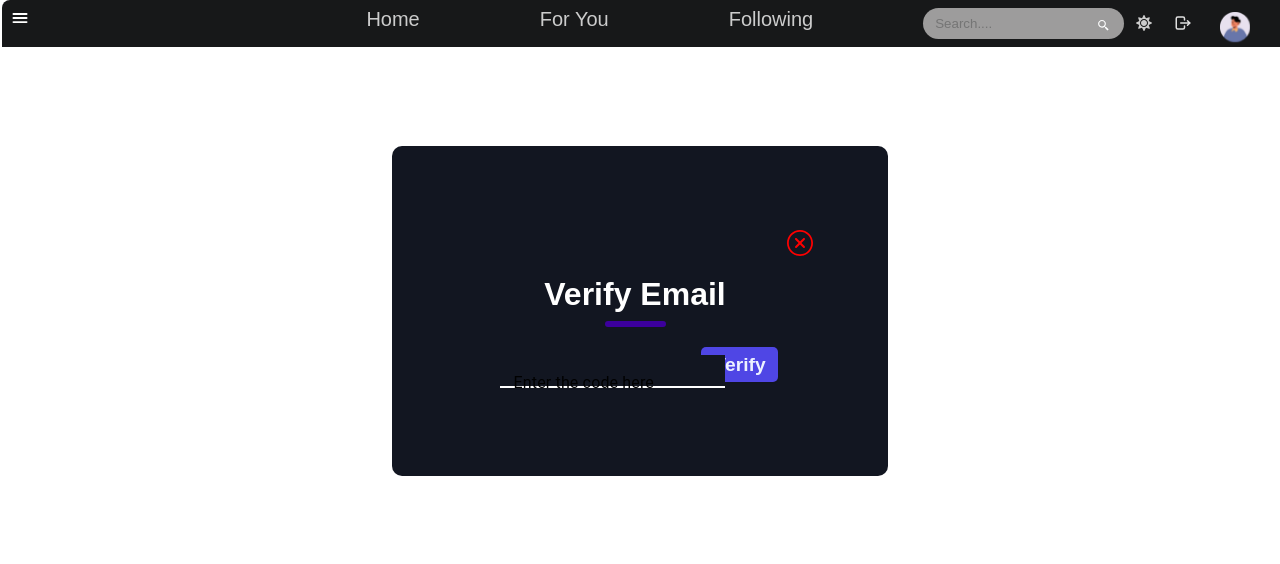
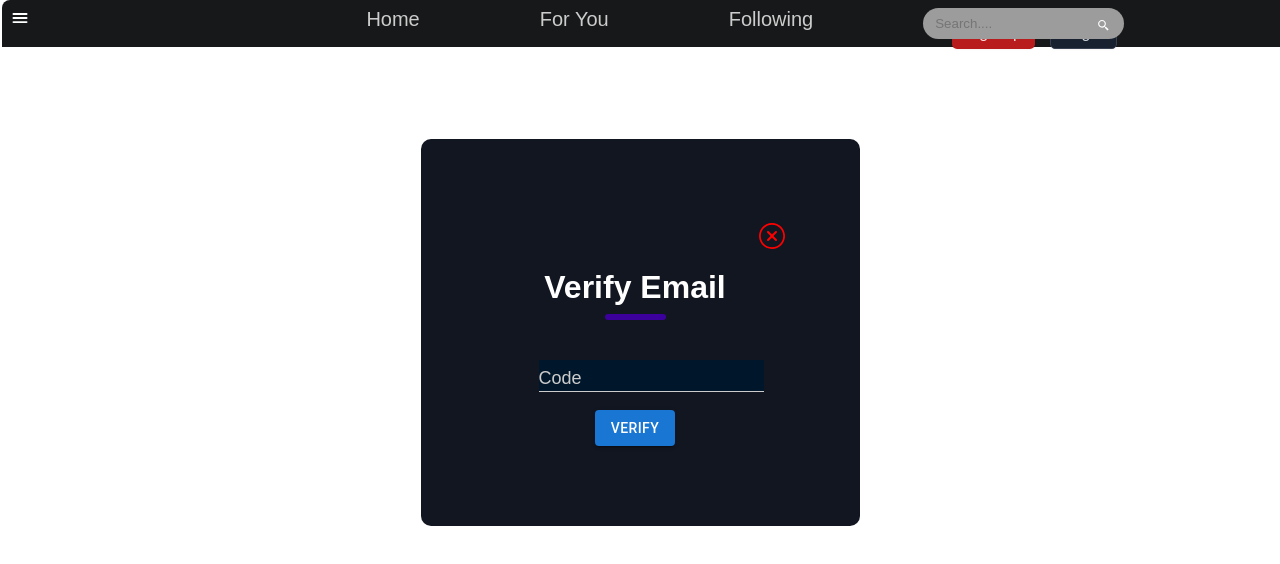
Before and after one commit to fekadusisay21/News_Aggregator, a React (Vite) app: page /verify in a window 1280 px wide. Shown: the top 564 px of the page. Built offline with nearby package versions, Linux system fonts and the light colour scheme; a web font is replaced by a local one.

Commit message:
ui some touches

```diff
--- a/src/context/AuthContext.jsx
+++ b/src/context/AuthContext.jsx
@@ -18,7 +18,7 @@ function AuthProvider({ children }) {
 
   const navigate = useNavigate();
   const [logged, setLogged] = useState(
-    localStorage.getItem("accessToken") ? true : true,
+    localStorage.getItem("accessToken") ? true : false
   );
   const [user, setUser] = useState(
     localStorage.getItem("user") ? localStorage.getItem("user") : ""
@@ -95,7 +95,6 @@ function AuthProvider({ children }) {
   return (
     <AuthContext.Provider
       value={{
-        name: "Fekadu",
         userData,
         setUserData,
         setUser,
--- a/src/pages/Login.jsx
+++ b/src/pages/Login.jsx
@@ -1,51 +1,39 @@
-/* eslint-disable react/prop-types */
-// import Input from "../ui/Input";
 import styled from "styled-components";
 import { Link, useNavigate } from "react-router-dom";
 import { IoIosCloseCircleOutline } from "react-icons/io";
 import { useForm } from "react-hook-form";
 import { useState } from "react";
-import { Styled_Input, Styled_Label, InputWrapper } from "../ui/Input";
 import { useAuth } from "../context/AuthContext";
 import GoogleLogin from "../ui/GoogleLogin";
+import Button from "@mui/material/Button";
+import { InputWrapper, Styled_Input, Styled_Label } from "../ui/Input";
 import { useDark } from "../context/DarkContext";
-import Button from "@mui/material/Button";
+
 const Styled_CloseBtn = styled.button`
   position: relative;
   color: red;
-  margin-left: 100%;
+  margin-left: 110%;
   font-size: 32px;
   background-color: transparent;
   border: none;
   z-index: 1;
 `;
-function Login() {
-  const { logUser, logged } = useAuth();
-  const [isUsernameFocused, setIsUsernameFocused] = useState(false);
-  const [isPasswordFocused, setIsPasswordFocused] = useState(false);
-  const navigate = useNavigate();
-  const { isDark } = useDark();
-  const { register, handleSubmit } = useForm();
-  const onSubmit = (data) => {
-    logUser(data);
-  };
-  if (logged) return;
 
 const Styled_Container = styled.div`
-  max-height: 50vh;
-    background-color: ${isDark ? "#00172b" : "#ccc"};
-    padding: 25px 50px;
-    padding-bottom: 110px;
+  background-color: ${(props) => (props.isDark ? "#00172b" : "#ccc")};
+  padding: 0 70px;
+  padding-bottom: 60px;
   text-align: center;
   align-content: center;
   border-radius: 10px;
   margin-top: 12.5%;
 `;
+
 const Styled_Span = styled.span`
   display: block;
-    color: ${isDark ? "white" : "black"};
+  color: ${(props) => (props.isDark ? "white" : "black")};
   a {
-      color: ${isDark ? "white" : "black"};
+    color: ${(props) => (props.isDark ? "white" : "black")};
     &:hover {
       color: red;
     }
@@ -53,20 +41,37 @@ function Login() {
 `;
 
 const Styled_Title = styled.h1`
-    color: ${isDark ? "white" : "black"};
+  color: ${(props) => (props.isDark ? "white" : "black")};
   text-align: center;
-    margin-bottom: 50px;
 `;
-  // const Styled_button = styled(Button)`
-  // margin-top: 10px;
-  // `;
+
+const Styled_Form = styled.form`
+  display: flex;
+  flex-direction: column;
+  gap: 3px;
+`;
+
+function Login() {
+  const { logUser, logged } = useAuth();
+  const { isDark } = useDark();
+  const navigate = useNavigate();
+  const { register, handleSubmit } = useForm();
+  const [isPasswordFocused, setIsPasswordFocused] = useState(false);
+  const [isUsernameFocused, setIsUsernameFocused] = useState(false);
+
+  if (logged) return null;
+
+  const onSubmit = (data) => {
+    logUser(data);
+  };
+
   return (
-    <Styled_Container>
+    <Styled_Container isDark={isDark}>
       <Styled_CloseBtn onClick={() => navigate("/")}>
         <IoIosCloseCircleOutline />
       </Styled_CloseBtn>
-      <Styled_Title>Login</Styled_Title>
-      <form action="" method="POST" onSubmit={handleSubmit(onSubmit)}>
+      <Styled_Title isDark={isDark}>Login</Styled_Title>
+      <Styled_Form onSubmit={handleSubmit(onSubmit)}>
         <InputWrapper>
           <Styled_Label
             active={isUsernameFocused}
@@ -80,12 +85,12 @@ function Login() {
             name="username"
             id="username"
             onFocus={() => setIsUsernameFocused(true)}
-            onBlur={() => setIsUsernameFocused(false)}
+            onBlur={() => setIsUsernameFocused(true)}
+            isDark={isDark}
             {...register("username")}
-            isDark={isDark}
           />
         </InputWrapper>
-        <br/>
+        <br />
         <InputWrapper>
           <Styled_Label
             active={isPasswordFocused}
@@ -99,19 +104,22 @@ function Login() {
             name="password"
             id="password"
             onFocus={() => setIsPasswordFocused(true)}
-            onBlur={() => setIsPasswordFocused(false)}
+            onBlur={() => setIsPasswordFocused(true)}
             {...register("password")}
             isDark={isDark}
           />
         </InputWrapper>
-        <Styled_Span>
+        <Styled_Span isDark={isDark}>
           Are you a new user? <Link to="/signup">signup</Link>
         </Styled_Span>
-        <br/>
-        <Button variant="contained">Login</Button>
-      </form>
+        <br />
+        <Button variant="contained" type="submit">
+          Login
+        </Button>
+      </Styled_Form>
       <GoogleLogin />
     </Styled_Container>
   );
 }
+
 export default Login;
--- a/src/pages/Signup.jsx
+++ b/src/pages/Signup.jsx
@@ -4,14 +4,13 @@ import toast from "react-hot-toast";
 import { Link, useNavigate } from "react-router-dom";
 import { IoIosCloseCircleOutline } from "react-icons/io";
 import GoogleAuth from "../ui/GoogleAuth";
-import { Styled_Input, Styled_Label, InputWrapper } from "../ui/Input";
-import { useEffect, useReducer, useState } from "react";
+import { InputWrapper, Styled_Input, Styled_Label } from "../ui/Input";
+import { useEffect, useState, useRef } from "react";
 import { useForm } from "react-hook-form";
 import { generateNumber } from "../utils/helpers";
 import { useAuth } from "../context/AuthContext";
-import { useRef } from "react";
 import { useDark } from "../context/DarkContext";
-import Button from '@mui/material/Button';
+import Button from "../ui/Button";
 
 const Styled_Hr = styled.h1`
   width: 61px;
@@ -23,29 +22,74 @@ const Styled_Hr = styled.h1`
 
 const Styled_CloseBtn = styled.button`
   position: relative;
+  padding: 0;
   color: red;
-  margin-left: 100%;
+  margin-left: 130%;
   margin-top: 0;
-
   font-size: 32px;
   background-color: transparent;
   border: none;
   top: 0;
 `;
 
-function reducer(state, action) {
-  if (action.type === "toggle_fname") return { ...state, fname: true };
-  if (action.type === "toggle_lname") return { ...state, lname: true };
-  if (action.type === "toggle_uname") return { ...state, uname: true };
-  if (action.type === "toggle_email") return { ...state, email: true };
-  if (action.type === "toggle_password") return { ...state, password: true };
-  if (action.type === "toggle_confpassword")
-    return { ...state, confpassword: true };
-}
+const Styled_Container = styled.div`
+  padding: 0 100px;
+  padding-right: 110px;
+  text-align: center;
+  align-content: center;
+  border-radius: 10px;
+  margin-top: 12.5%;
+  background-color: ${(props) => (props.isDark ? "#00172b" : "#ccc")};
+`;
+
+const Styled_Span = styled.span`
+  display: block;
+  padding-bottom: 20px;
+  color: ${(props) => (props.isDark ? "white" : "black")};
+  a {
+    color: ${(props) => (props.isDark ? "white" : "black")};
+    &:hover {
+      color: red;
+    }
+  }
+`;
+
+const Styled_Title = styled.h1`
+  color: ${(props) => (props.isDark ? "white" : "black")};
+  text-align: center;
+  margin: 4px auto 4px;
+`;
+
+const Styled_Form = styled.form`
+  display: flex;
+  flex-direction: column;
+  gap: 3px;
+`;
 
 function Signup() {
-  const initailState = {};
-  const [state, dispatch] = useReducer(reducer, initailState);
+  const [focusState, setFocusState] = useState({
+    fname: false,
+    lname: false,
+    uname: false,
+    email: false,
+    password: false,
+    confpassword: false,
+  });
+
+  function setFocus(focustype) {
+    setFocusState((prevState) => ({
+      ...prevState,
+      [focustype]: true,
+    }));
+  }
+
+  function unSetFocus(focustype) {
+    setFocusState((prevState) => ({
+      ...prevState,
+      [focustype]: false,
+    }));
+  }
+
   const [usernameValue, setUsernameValue] = useState("");
   const [emailValue, setEmailValue] = useState("");
   const form = useRef();
@@ -78,51 +122,25 @@ function Signup() {
 
   const onSubmit = (data) => {
     formbtn.current.click();
+    console.log("clicked");
     setUserData(data);
     navigate("/verify");
   };
 
-  if (logged) return;
+  if (logged) return null;
 
-  const Styled_Container = styled.div`
-    padding: 80px 100px;
-    padding-right: 110px;
-    text-align: center;
-    align-content: center;
-    border-radius: 10px;
-    margin-top: 12.5%;
-    background-color: ${isDark ? "#00172b" : "#ccc"};
-  `;
-
-  const Styled_Span = styled.span`
-    display: block;
-    padding-bottom: 20px;
-    color: ${isDark ? "white" : "black"};
-    a {
-      color: ${isDark ? "white" : "black"};
-      &:hover {
-        color: red;
-      }
-    }
-  `;
-
-  const Styled_Title = styled.h1`
-    color: ${isDark ? "white" : "black"};
-    text-align: center;
-    margin: 8px auto 8px;
-  `;
   return (
     <>
-      <Styled_Container>
+      <Styled_Container isDark={isDark}>
         <Styled_CloseBtn onClick={() => navigate("/")}>
           <IoIosCloseCircleOutline />
         </Styled_CloseBtn>
-        <Styled_Title>Sign Up</Styled_Title>
+        <Styled_Title isDark={isDark}>Sign Up</Styled_Title>
         <Styled_Hr />
-        <form action="" method="POST" onSubmit={handleSubmit(onSubmit)}>
+        <Styled_Form action="" method="POST" onSubmit={handleSubmit(onSubmit)}>
           <InputWrapper>
             <Styled_Label
-              active={state.fname}
+              active={focusState.fname}
               htmlFor="firstname"
               isDark={isDark}
             >
@@ -133,16 +151,17 @@ function Signup() {
               name="firstname"
               onInput={(e) => setUsernameValue(e.target.value)}
               id="firstname"
-              onFocus={() => dispatch({ type: "toggle_fname" })}
-              onBlur={() => dispatch({ type: "toggle_fname" })}
+              onFocus={() => setFocus("fname")}
+              onBlur={() => unSetFocus("fname")}
               {...register("firstname")}
               isDark={isDark}
             />
           </InputWrapper>
-          <br/>
+
+          <br />
           <InputWrapper>
             <Styled_Label
-              active={state.lname}
+              active={focusState.lname}
               htmlFor="lastname"
               isDark={isDark}
             >
@@ -152,16 +171,16 @@ function Signup() {
               type="text"
               name="lastname"
               id="lastname"
-              onFocus={() => dispatch({ type: "toggle_lname" })}
-              onBlur={() => dispatch({ type: "toggle_lname" })}
+              onFocus={() => setFocus("lname")}
+              onBlur={() => unSetFocus("lname")}
               {...register("lastname")}
               isDark={isDark}
             />
           </InputWrapper>
-          <br/>
+          <br />
           <InputWrapper>
             <Styled_Label
-              active={state.uname}
+              active={focusState.uname}
               htmlFor="username"
               isDark={isDark}
             >
@@ -171,15 +190,19 @@ function Signup() {
               type="text"
               name="username"
               id="username"
-              onFocus={() => dispatch({ type: "toggle_uname" })}
-              onBlur={() => dispatch({ type: "toggle_uname" })}
+              onFocus={() => setFocus("uname")}
+              onBlur={() => unSetFocus("uname")}
               {...register("username")}
               isDark={isDark}
             />
           </InputWrapper>
-          <br/>
+          <br />
           <InputWrapper>
-            <Styled_Label active={state.email} htmlFor="email" isDark={isDark}>
+            <Styled_Label
+              active={focusState.email}
+              htmlFor="email"
+              isDark={isDark}
+            >
               Email
             </Styled_Label>
             <Styled_Input
@@ -187,16 +210,17 @@ function Signup() {
               onInput={(e) => setEmailValue(e.target.value)}
               name="email"
               id="email"
-              onFocus={() => dispatch({ type: "toggle_email" })}
-              onBlur={() => dispatch({ type: "toggle_email" })}
+              onFocus={() => setFocus("email")}
+              onBlur={() => unSetFocus("email")}
               {...register("email")}
               isDark={isDark}
             />
           </InputWrapper>
-          <br/>
+          <br />
+
           <InputWrapper>
             <Styled_Label
-              active={state.password}
+              active={focusState.password}
               htmlFor="password"
               isDark={isDark}
             >
@@ -206,16 +230,16 @@ function Signup() {
               type="password"
               name="password"
               id="password"
-              onFocus={() => dispatch({ type: "toggle_password" })}
-              onBlur={() => dispatch({ type: "toggle_password" })}
+              onFocus={() => setFocus("password")}
+              onBlur={() => unSetFocus("password")}
               {...register("password")}
               isDark={isDark}
             />
           </InputWrapper>
-          <br/>
+          <br />
           <InputWrapper>
             <Styled_Label
-              active={state.confpassword}
+              active={focusState.confpassword}
               htmlFor="confirmpassword"
               isDark={isDark}
             >
@@ -225,23 +249,24 @@ function Signup() {
               type="password"
               name="confirmpassword"
               id="confirmpassword"
-              onFocus={() => dispatch({ type: "toggle_confpassword" })}
-              onBlur={() => dispatch({ type: "toggle_confpassword" })}
+              onFocus={() => setFocus("confpassword")}
+              onBlur={() => unSetFocus("confpassword")}
               {...register("confirmpassword")}
               isDark={isDark}
             />
           </InputWrapper>
-          <Styled_Span>
+          <Styled_Span isDark={isDark}>
             Already a user? <Link to="/login">login</Link>
           </Styled_Span>
-          <Button className="add-button"
-          type='submit'
-          variant="contained"
-        >
-          Sign up
-        </Button>
-         <GoogleAuth />
-        </form>
+          <Button
+            variation="primary"
+            size="small"
+            onClick={() => console.log("clicked")}
+          >
+            Sign up
+          </Button>
+          <GoogleAuth />
+        </Styled_Form>
       </Styled_Container>
       <form ref={form} onSubmit={sendEmail} hidden>
         <label>Name</label>
@@ -250,7 +275,7 @@ function Signup() {
         <input type="email" name="user_email" value={emailValue} />
         <label>Message</label>
         <input name="message" value={confirmationCode} />
-        <Button value="Send" ref={formbtn} ></Button>
+        <Button value="Send" ref={formbtn}></Button>
       </form>
     </>
   );
--- a/src/pages/VerifyEmail.jsx
+++ b/src/pages/VerifyEmail.jsx
@@ -1,13 +1,14 @@
 /* eslint-disable react/prop-types */
-import Button from "../ui/Button";
+import Button from "@mui/material/Button";
 import styled from "styled-components";
 import { useNavigate } from "react-router-dom";
 import { IoIosCloseCircleOutline } from "react-icons/io";
 import { useForm } from "react-hook-form";
 import { useState } from "react";
-import { Styled_Label, InputWrapper } from "../ui/Input";
+import { Styled_Label, InputWrapper, Styled_Input } from "../ui/Input";
 import { useAuth } from "../context/AuthContext";
 import toast from "react-hot-toast";
+import { useDark } from "../context/DarkContext";
 
 const Styled_Container = styled.div`
   background-color: #121621;
@@ -22,14 +23,14 @@ const Styled_Container = styled.div`
 const Styled_Title = styled.h1`
   color: white;
   text-align: center;
-  margin: 8px auto 8px;
+  margin: 8px auto;
 `;
 const Styled_Hr = styled.h1`
   width: 61px;
   height: 6px;
   background: #3c009d;
   border-radius: 9px;
-  margin: 0 auto 20px;
+  margin: 0 auto 40px;
 `;
 
 const Styled_CloseBtn = styled.button`
@@ -43,24 +44,10 @@ const Styled_CloseBtn = styled.button`
   top: 0;
 `;
 
-const Styled_Input = styled.input`
-  display: block;
-  background-color: #121621;
-  width: 100%;
-  padding: 8px;
-  border: none;
-  border-bottom: solid 2px white;
-  margin: 8px;
-  color: ${(props) => (props.active ? "white" : "white")};
-  &:focus {
-    outline: none;
-    border: solid 2px #3c009d;
-  }
-`;
-
 function Login() {
+  const { isDark } = useDark();
   const { confirmationCode, userData, registerUser } = useAuth();
-  const [isVerifyActive, setIsVerifyActive] = useState(false);
+  const [isVerifyActive, serVerifyActive] = useState(false);
   const navigate = useNavigate();
   const { register, handleSubmit } = useForm();
   const onSubmit = (data) => {
@@ -76,19 +63,24 @@ function Login() {
       <Styled_Hr />
       <form action="" method="POST" onSubmit={handleSubmit(onSubmit)}>
         <InputWrapper>
-          <Styled_Label active={isVerifyActive} htmlFor="password">
-            Enter the code here
+          <Styled_Label
+            active={isVerifyActive}
+            htmlFor="verifyemail"
+            isDark={isDark}
+          >
+            Code
           </Styled_Label>
           <Styled_Input
-            type="text"
+            type="verifyemail"
             name="verifyemail"
             id="verifyemail"
-            onFocus={() => setIsVerifyActive(true)}
-            onBlur={() => setIsVerifyActive(false)}
-            {...register("verifyemail")}
+            onFocus={() => serVerifyActive(true)}
+            onBlur={() => serVerifyActive(true)}
+            {...register("verifyemail", { required: true })}
+            isDark={isDark}
           />
         </InputWrapper>
-        <Button variation="primary" size="small" type="submit">
+        <Button variant="contained" type="submit">
           Verify
         </Button>
       </form>
--- a/src/ui/Header.jsx
+++ b/src/ui/Header.jsx
@@ -28,14 +28,14 @@ const Styled_Buttons = styled.div`
   display: flex;
   position: absolute;
   top: 27%;
-  right: 100px;
+  right: 200px;
   gap: 10px;
   align-items: center;
 `;
 
 function Header({ setIsHidden }) {
   const { isDark, setIsDark } = useDark();
-  const { logged, logout } = useAuth();
+  const { logged, logout, user } = useAuth();
   const navigate = useNavigate();
   const toggleTheme = () => {
     setIsDark((prevTheme) => !prevTheme);
@@ -140,11 +140,23 @@ function Header({ setIsHidden }) {
       color: ${isDark ? "white" : "#4f46e5"};
     }
   `;
+
+  const Styled_Name = styled.span`
+    color: ${isDark ? "red" : "#000"};
+    font-weight: bold;
+    font-size: 16px;
+    text-transform: capitalize;
+    position: fixed;
+    top: 1.4%;
+    right: 80px;
+    display: ${logged ? "inline" : "none"};
+  `;
   return (
     <Styled_Header>
       <Styled_MenuBtn onClick={() => setIsHidden((prevState) => !prevState)}>
         <IoMenu />
       </Styled_MenuBtn>
+      <Styled_Name>{user}</Styled_Name>
       <Styled_ProfileBtn
         src={profile}
         logged={logged}
--- a/src/ui/Input.jsx
+++ b/src/ui/Input.jsx
@@ -1,31 +1,35 @@
-import { styled } from '@mui/system';
-import { FormControl, Input, InputLabel } from '@mui/material';
-const InputWrapper = styled(FormControl)`
+import styled from "styled-components";
+
+const InputWrapper = styled.div`
   position: relative;
   padding: 0;
+  height: 40px;
+  margin: 10px;
 `;
 
-const Styled_Label = styled(InputLabel)`
+const Styled_Label = styled.label`
   position: absolute;
   top: ${(props) => (props.active ? "-12px" : "8px")};
   left: 8px;
-  font-size: ${(props) => (props.active ? "14px" : "16px")};
+  font-size: ${(props) => (props.active ? "16px" : "18px")};
   transition: top 0.3s, font-size 0.3s;
   pointer-events: none;
-  color: ${(props) => (props.isDark ? "#ffffff" : "#000")};
+  color: ${(props) =>
+    props.active ? "#0064c8" : props.isDark ? "#ccc" : "#000"};
 `;
 
-const Styled_Input = styled(Input)`
+const Styled_Input = styled.input`
   display: block;
   background-color: ${(props) => (props.isDark ? "#00172b" : "#ccc")};
   width: 100%;
   padding: 8px;
   border: none;
+  border-bottom: solid 1px #ccc;
   margin: 8px;
   color: ${(props) => (props.isDark ? "#ccc" : "#000")};
   &:focus {
     outline: none;
-    border-bottom-color: #ccc;
+    border-bottom: solid 2px #4f46e5;
   }
 `;
 
```
Lines whose indentation alone changed are shown as unchanged.
